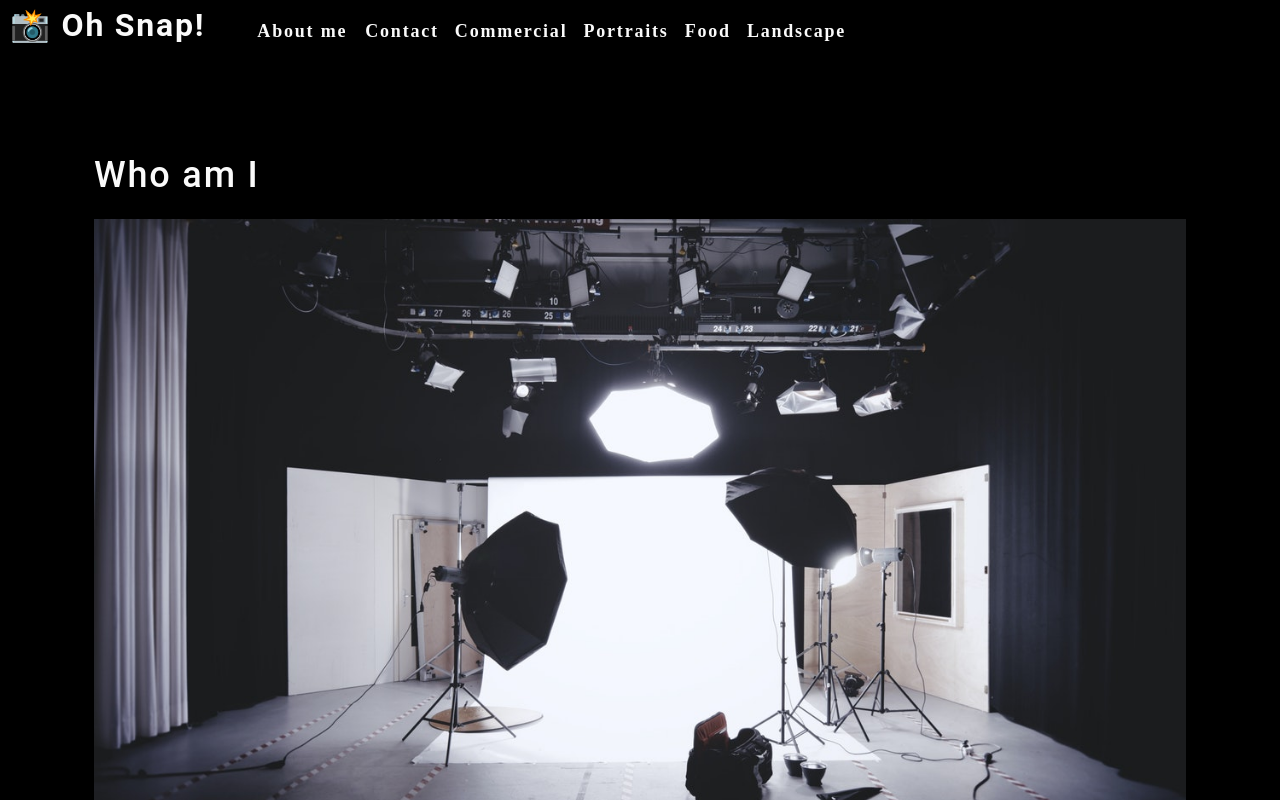
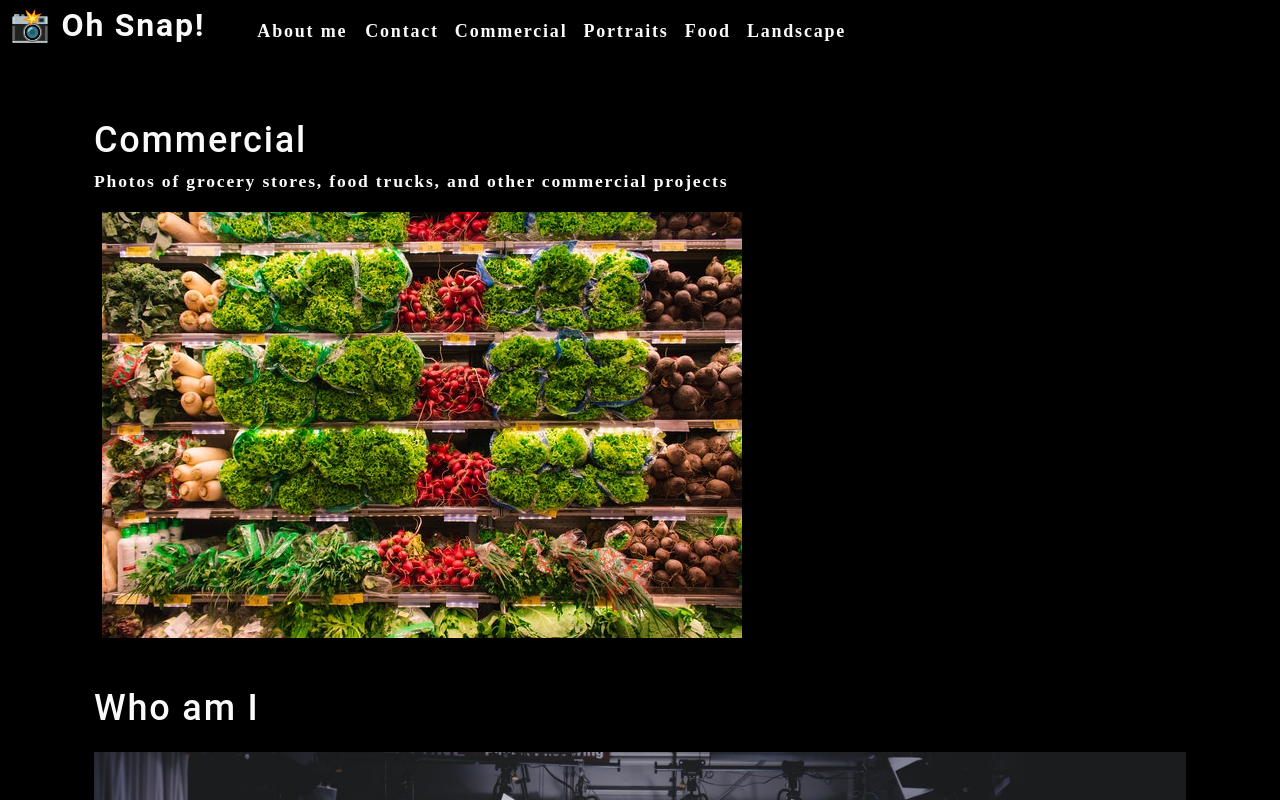
Before and after one commit to mjd10m/photo-portfolio, a React (Create React App) app: page / in a window 1280 px wide. Shown: the top 800 px of the page. Built offline with nearby package versions, Linux system fonts and the light colour scheme.

Commit message:
Gallery component added with static category

```diff
--- a/src/App.js
+++ b/src/App.js
@@ -2,12 +2,14 @@
 import './App.css';
 import About from './components/About'
 import Nav from './components/Nav'
+import Gallery from './components/Gallery'
 
 function App() {
   return (
     <div>
       <Nav></Nav>
       <main>
+        <Gallery></Gallery>
         <About></About>
       </main>
 
--- /dev/null
+++ b/src/components/Gallery/index.js
@@ -0,0 +1,26 @@
+import React from 'react'
+import { capitalizeFirstLetter } from '../../utils/helpers'
+import photo from '../../assets/small/commercial/0.jpg'
+
+function Gallery(props) {
+    const currentCategory = {
+        name: "commercial",
+        description: "Photos of grocery stores, food trucks, and other commercial projects",
+    }
+
+    return(
+        <section>
+            <h1>{capitalizeFirstLetter(currentCategory.name)}</h1>
+            <p>{currentCategory.description}</p>
+            <div>
+                <img
+                src = {photo}
+                alt = 'Commercial Example'
+                className='img-thumbnal mx-1'
+                />
+            </div>
+        </section>
+    );
+}
+
+export default Gallery
```
